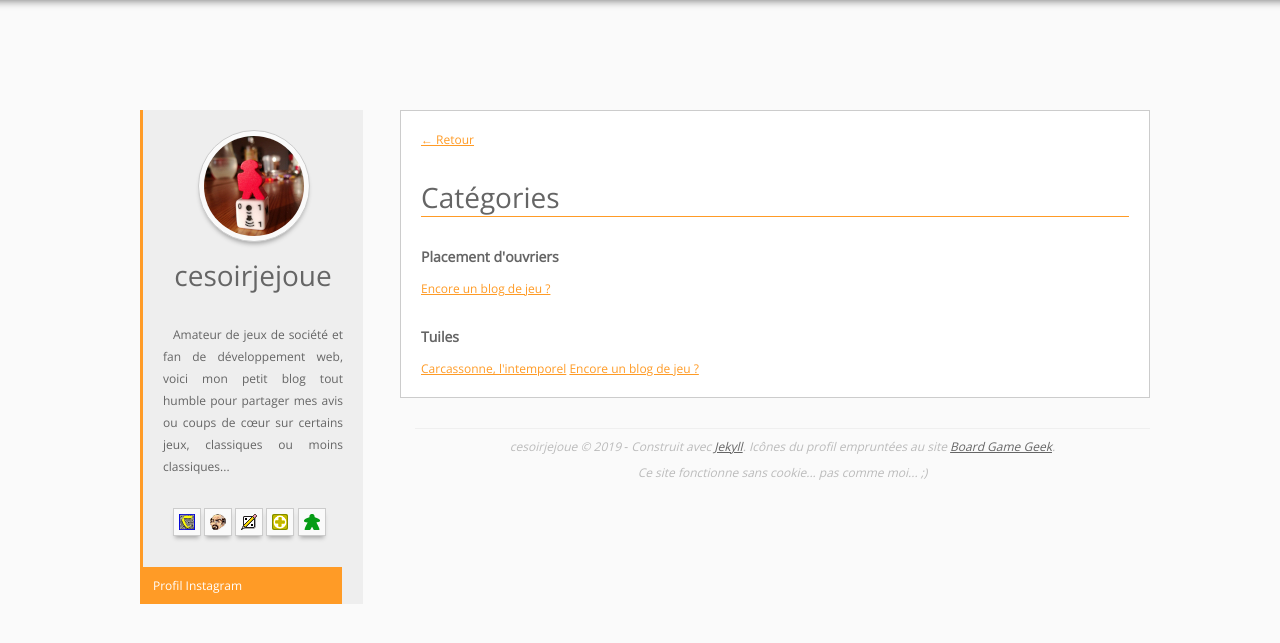
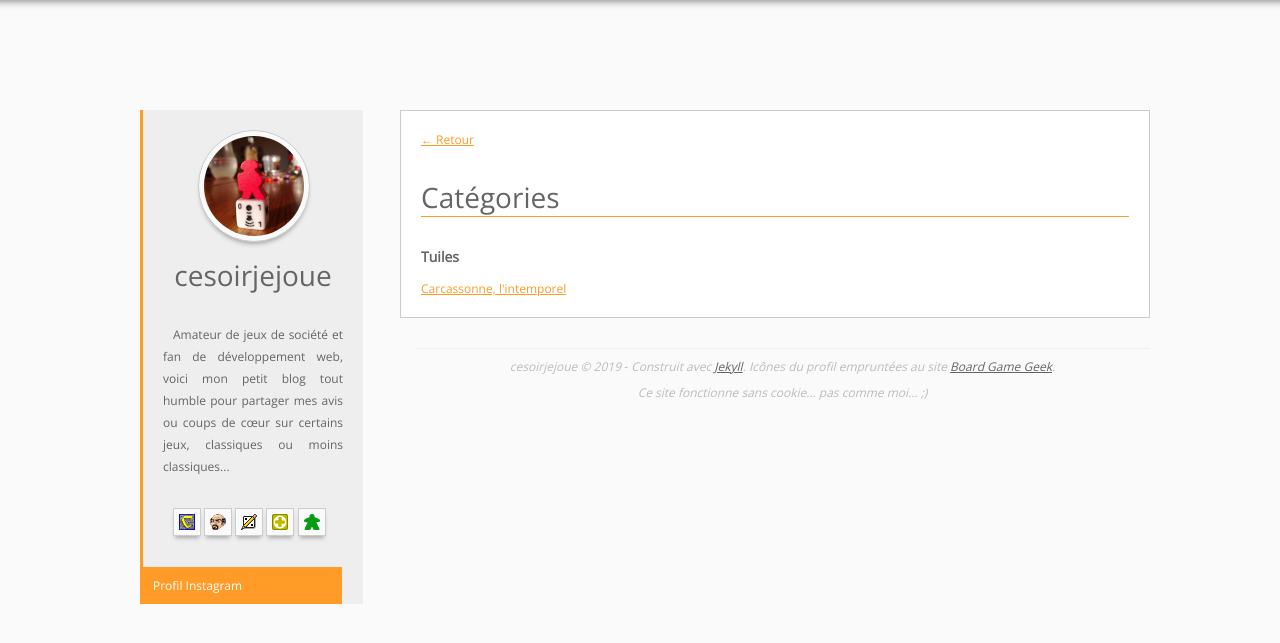
Before and after one commit to cesoirjejoue/cesoirjejoue.com, a Jekyll site: the page built from categories.html, in a window 1280 px wide. Shown: the top 643 px of the page. Built offline with Jekyll 4.4.1, drawn with Linux system fonts in a browser that asks for light colours.

Commit message:
ttteessstttt

```diff
--- a/_posts/2019-12-02-introduction.md
+++ b/_posts/2019-12-02-introduction.md
@@ -2,7 +2,6 @@
 date: 2019-12-12
 layout: post
 title: Encore un blog de jeu ?
-categories: [Placement d'ouvriers, Tuiles]
 ---
 
 ![Ce soir je joue]({{ site.baseurl }}/img/posts/2019/12/avatar.jpg "Ce soir je joue")
--- a/css/layout.css
+++ b/css/layout.css
@@ -97,14 +97,6 @@ ul, ol, li {
 ul li {
 	border-bottom: solid 1px #efefef;
   padding: 10px;
-}
-
-ol {
-	/*margin-top: 50px;*/
-}
-
-ol li {
-	display: inline;
 }
 
 h3 {
--- a/index.html
+++ b/index.html
@@ -9,6 +9,9 @@ home: yes
 		<li>
 			<h2><a href="{{ post.url }}">{{ post.title }}</a><span>{% include date.html date=post.date %}</span></h2>
 			{{ post.excerpt }}
+			{% for category in page.categories %}
+			    <kbd>{{ category }}</kbd>
+			{% endfor %}
 			<a href="{{ post.url }}" class="more">Lire la suite</a>
 		</li>
 	{% endfor %}
```
